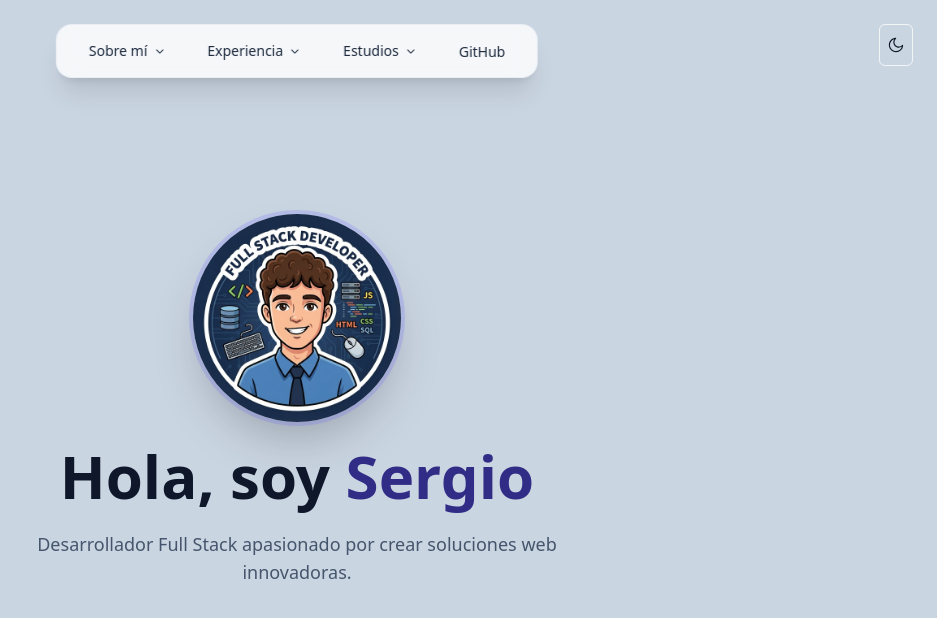
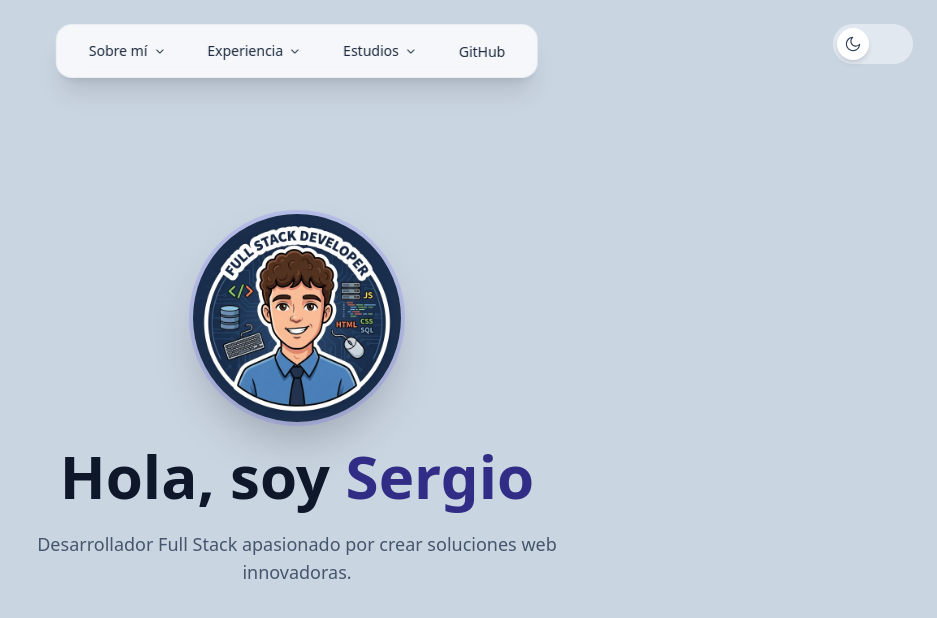
Before and after one commit to reactstackdev/portfolio, a React (Vite) app in the folder react-portfolio/: page / in a window 1280 px wide. Shown: the top 618 px of the page, without its empty margins (343-1280 px from the left). Built offline with nearby package versions, Linux system fonts and the light colour scheme.

Commit message:
cambio disenyo boton

```diff
--- a/react-portfolio/src/assets/buttons.jsx
+++ b/react-portfolio/src/assets/buttons.jsx
@@ -1,16 +1,29 @@
-import { useContext } from 'react';
-import { ThemeContext } from '../context/ThemeContext.jsx';
-import { SunOutlined, MoonOutlined } from '@ant-design/icons';
+import { useContext } from "react";
+import { ThemeContext } from "../context/ThemeContext.jsx";
+import { SunOutlined, MoonOutlined } from "@ant-design/icons";
 
 export const ThemeToggleButton = () => {
   const { isDarkMode, setIsDarkMode } = useContext(ThemeContext);
 
   return (
     <button
-      className="p-2 text-gray-900 border border-gray-100 rounded-md cursor-pointer hover:bg-gray-200 dark:border-gray-600 dark:hover:bg-gray-700 dark:text-gray-200"
       onClick={() => setIsDarkMode(!isDarkMode)}
+      className="relative w-20 h-10 transition-colors duration-300 rounded-full cursor-pointer bg-slate-200 dark:bg-slate-700"
+      aria-label="Cambiar tema"
     >
-      {isDarkMode ? <SunOutlined /> : <MoonOutlined />}
+      <span
+        className={`
+          absolute top-1 left-1
+          flex h-8 w-8 items-center justify-center
+          rounded-full
+          bg-white dark:bg-slate-900
+          shadow-md
+          transition-all duration-300
+          ${isDarkMode ? "translate-x-10 text-white" : "translate-x-0 text-slate-700"}
+        `}
+      >
+        {isDarkMode ? <SunOutlined /> : <MoonOutlined />}
+      </span>
     </button>
   );
 };
```
